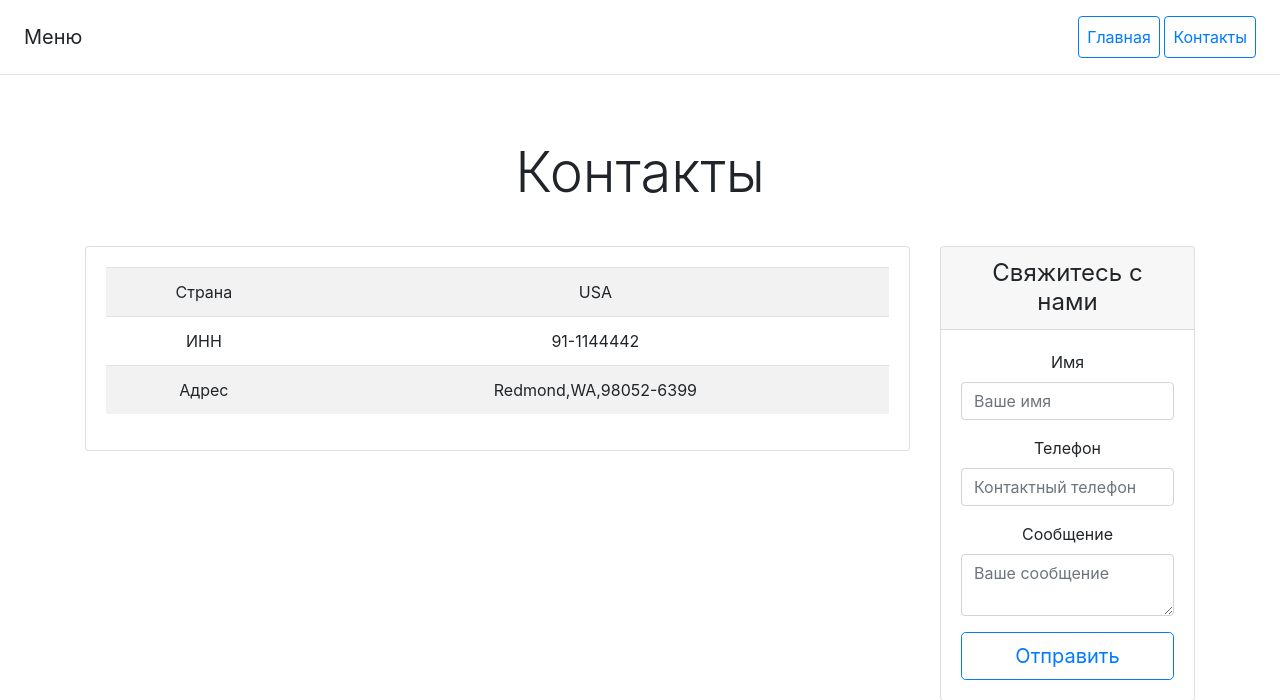
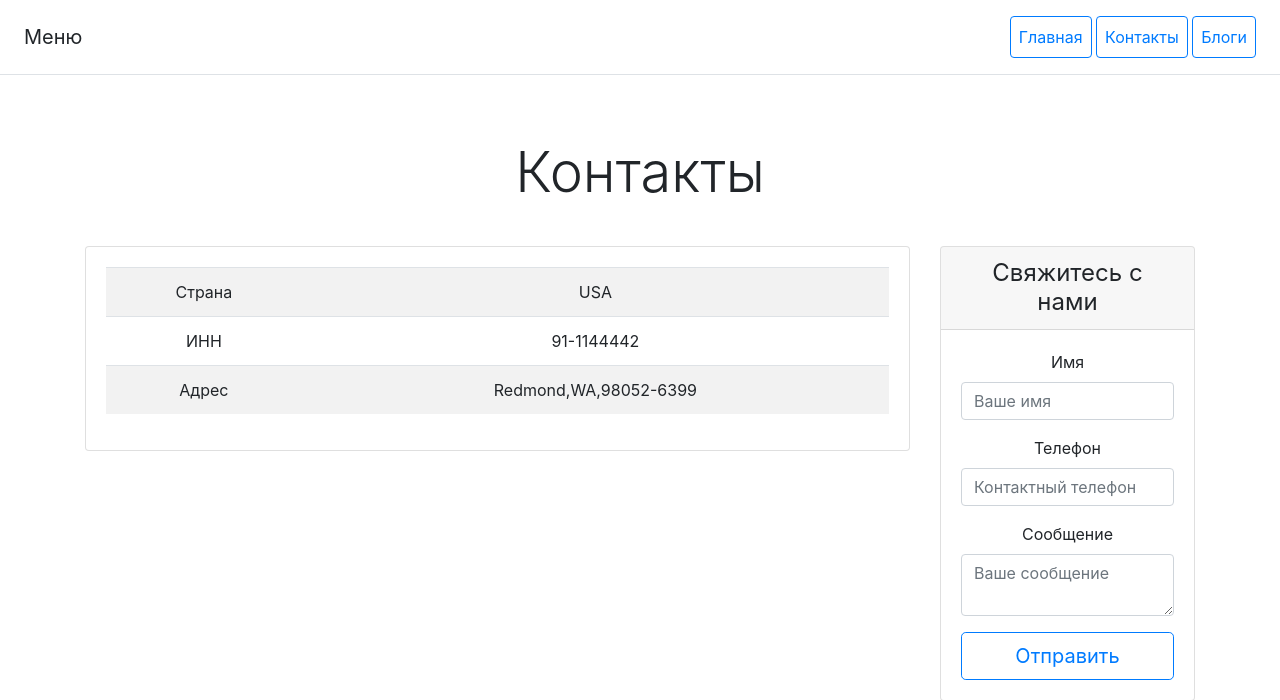
Before and after one commit to artrim/online_store_project, a Django app: page /contacts/ in a window 1280 px wide. Shown: the top 700 px of the page. Run offline with Django 5.2, Linux system fonts and the light colour scheme; some libraries are stand-ins or nearby versions.

Commit message:
add line

```diff
--- a/catalog/templates/catalog/includes/inc_catalog_menu.html
+++ b/catalog/templates/catalog/includes/inc_catalog_menu.html
@@ -3,5 +3,6 @@
     <nav class="ms-5">
         <a class="p-2 btn btn-outline-primary" href="{% url 'catalog:home' %}">Главная</a>
         <a class="p-2 btn btn-outline-primary" href="{% url 'catalog:contacts' %}">Контакты</a>
+        <a class="p-2 btn btn-outline-primary" href="{% url 'catalog:blog_list' %}">Блоги</a>
     </nav>
 </div>
```
